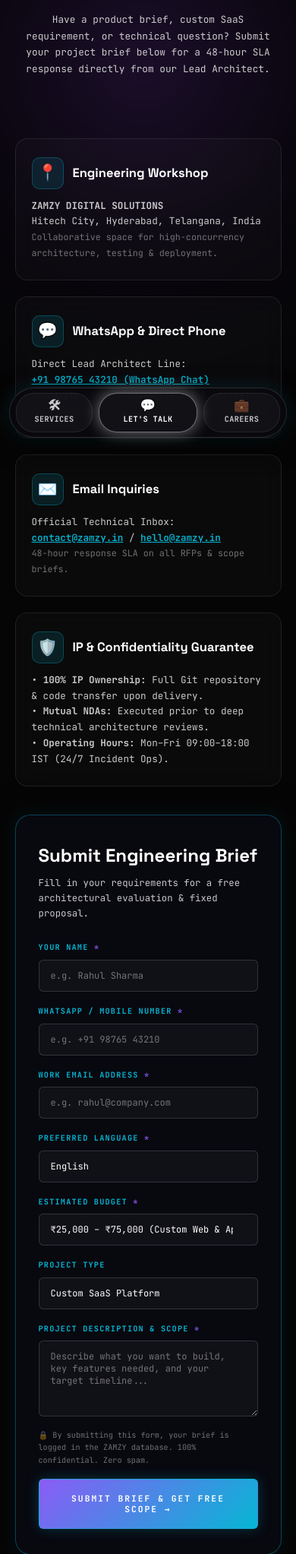
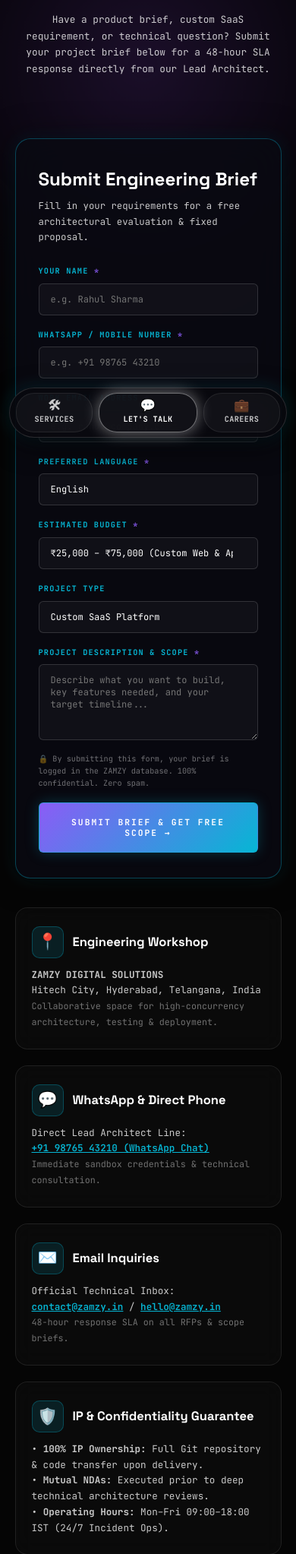
Before and after one commit to samirahamath/zamzy-live, a PHP site: page /contact.php in a window 390 px wide. Shown: the part 256-2301 px from the top of the page at 76% size. Run offline with PHP 8.4, Linux system fonts and the light colour scheme; data that the repository does not hold is empty; some libraries are stand-ins or nearby versions; some web fonts are replaced.

Commit message:
fix: Reorder mobile Contact Form to display immediately after heading on mobile screens

```diff
--- a/contact.php
+++ b/contact.php
@@ -93,7 +93,14 @@ $pdo = getDbConnection();
 
     @media (max-width: 992px) {
       .contact-grid-container {
-        grid-template-columns: 1fr;
+        display: flex;
+        flex-direction: column;
+      }
+      .contact-form-wrapper {
+        order: 1;
+      }
+      .contact-info-cards {
+        order: 2;
       }
     }
 
```
